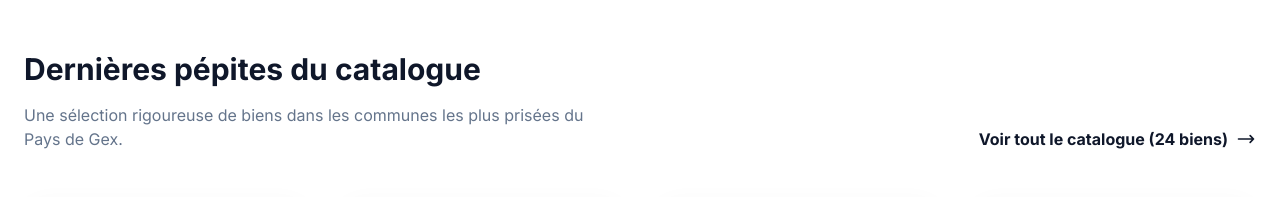
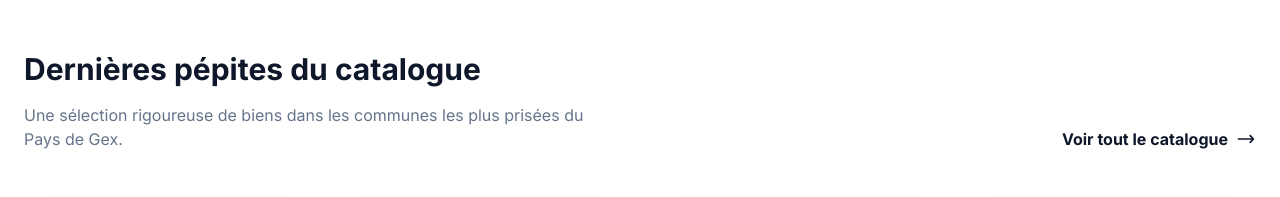
Before and after one commit to agentpro2307-cmd/johnfrizonlagenceimmo, a React (Vite) app: page / in a window 1280 px wide. Shown: the part 1720-1917 px from the top of the page. Built offline with nearby package versions, Linux system fonts and the light colour scheme; grey boxes are pictures that could not be loaded.

Commit message:
Update PropertyList.tsx

```diff
--- a/PropertyList.tsx
+++ b/PropertyList.tsx
@@ -123,7 +123,7 @@ const PropertyList: React.FC = () => {
             type="button"
             className="flex items-center gap-2 text-slate-900 font-bold hover:text-blue-600 transition-colors"
           >
-            Voir tout le catalogue (24 biens)
+            Voir tout le catalogue
             <svg className="w-5 h-5" fill="none" stroke="currentColor" viewBox="0 0 24 24">
               <path strokeLinecap="round" strokeLinejoin="round" strokeWidth={2} d="M17 8l4 4m0 0l-4 4m4-4H3" />
             </svg>
```
